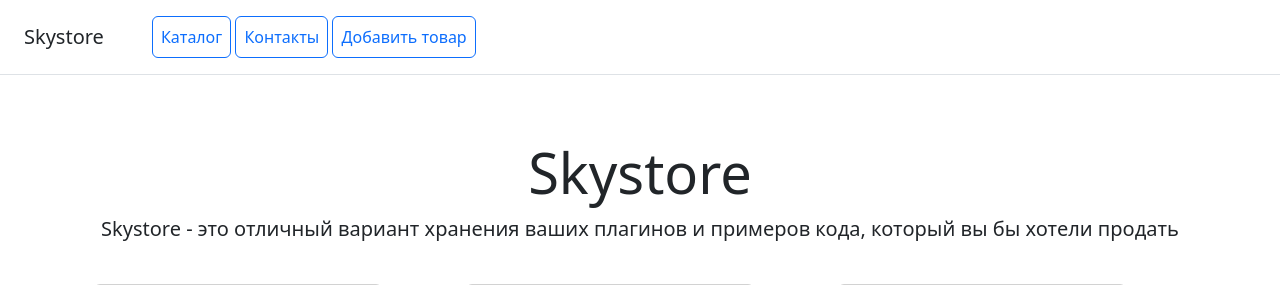
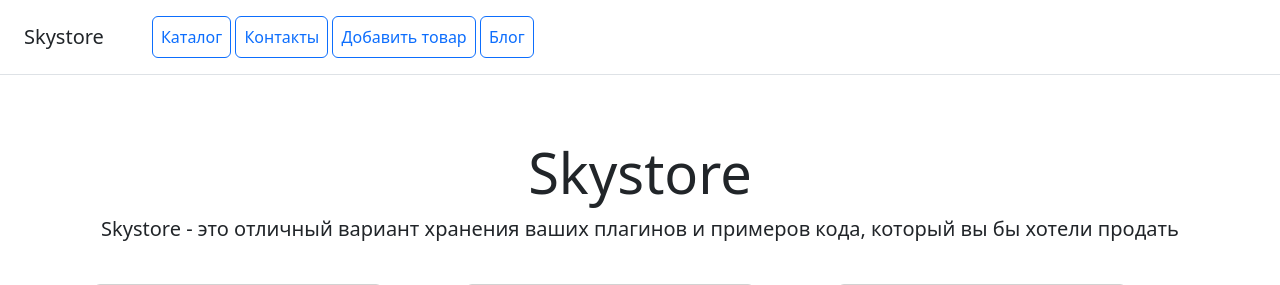
Before and after one commit to maks-batsmanov/django_homework, a Django app: page / in a window 1280 px wide. Shown: the top 285 px of the page. Run offline with Django 5.2, Linux system fonts and the light colour scheme; data comes from the database, SQL or seed files in the repository; parts of the project's set-up code (start-up, migrations or seed data) failed here and were passed over.

Commit message:
исправлены шаблоны в приложении catalog

```diff
--- a/catalog/templates/catalog/home.html
+++ b/catalog/templates/catalog/home.html
@@ -6,6 +6,7 @@
         <div class="row text-center">
             {% for product in page_obj %}
             <div class="col-4">
+
                 <div class="card" style="width: 18rem;">
                     <img src="{{product.image | media_filter}}" alt="{{ product.name }}">
                     <div class="card-body">
@@ -15,6 +16,7 @@
                         <a href="{% url 'catalog:product_detail' product.pk %}" class="btn btn-lg btn-block btn-outline-primary">Детали</a>
                     </div>
                 </div>
+
             </div>
             {%endfor%}
         </div>
--- a/catalog/templates/catalog/navigation.html
+++ b/catalog/templates/catalog/navigation.html
@@ -4,6 +4,7 @@
         <a class="p-2 btn btn-outline-primary" href="/">Каталог</a>
         <a class="p-2 btn btn-outline-primary" href="/contacts/">Контакты</a>
         <a class="p-2 btn btn-outline-primary" href="/product/create/">Добавить товар</a>
+        <a class="p-2 btn btn-outline-primary" href="/blog/">Блог</a>
 
     </nav>
 </div>
```
